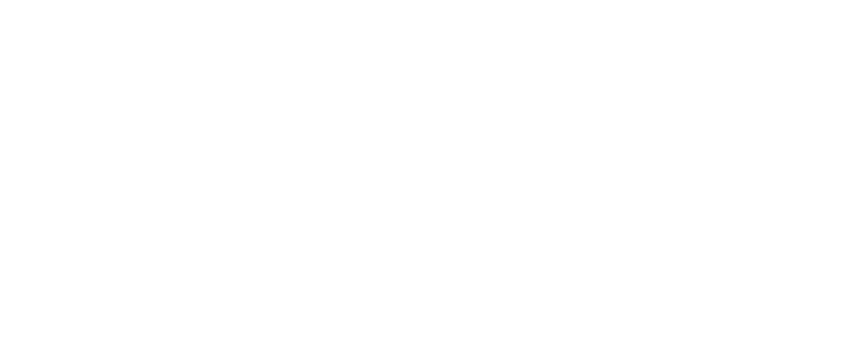
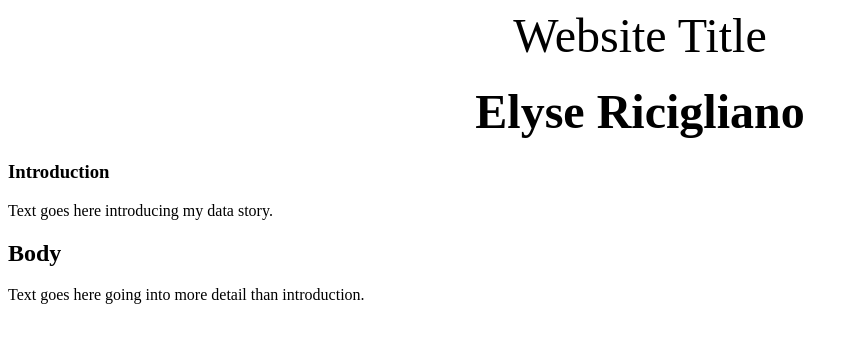
Before and after one commit to relyse12/ricigliano-datastory, a plain HTML site: page index.html in a window 1280 px wide. Shown: the whole page, without its empty margins (0-858 px from the left). Drawn offline with Linux system fonts and the light colour scheme.

Commit message:
Website Progress

```diff
--- a/index.html
+++ b/index.html
@@ -3,3 +3,36 @@
 		<meta charset="utf-8" />
 		<title>Website Title</title>
 	</head>
+
+<article id="title">
+<header>
+  <center>
+    <font size="20">Website Title</font>
+  </center>
+</header>
+</article>
+
+<header>
+  <h1 id="name">
+    <center>
+      <font size="12">Elyse Ricigliano</font>
+    </center>
+  </h1>
+</header>
+
+<body>
+	<article id="block one">
+		<section id="introduction">
+
+		<h1>Introduction</h1>
+        <p>Text goes here introducing my data story.</p>
+    </article>
+    	</section>
+
+    <article id="block two">
+    	<section id="body">
+
+    	<h2>Body</h2>
+        <p>Text goes here going into more detail than introduction.</p>
+    </article>
+    	</section>
```
